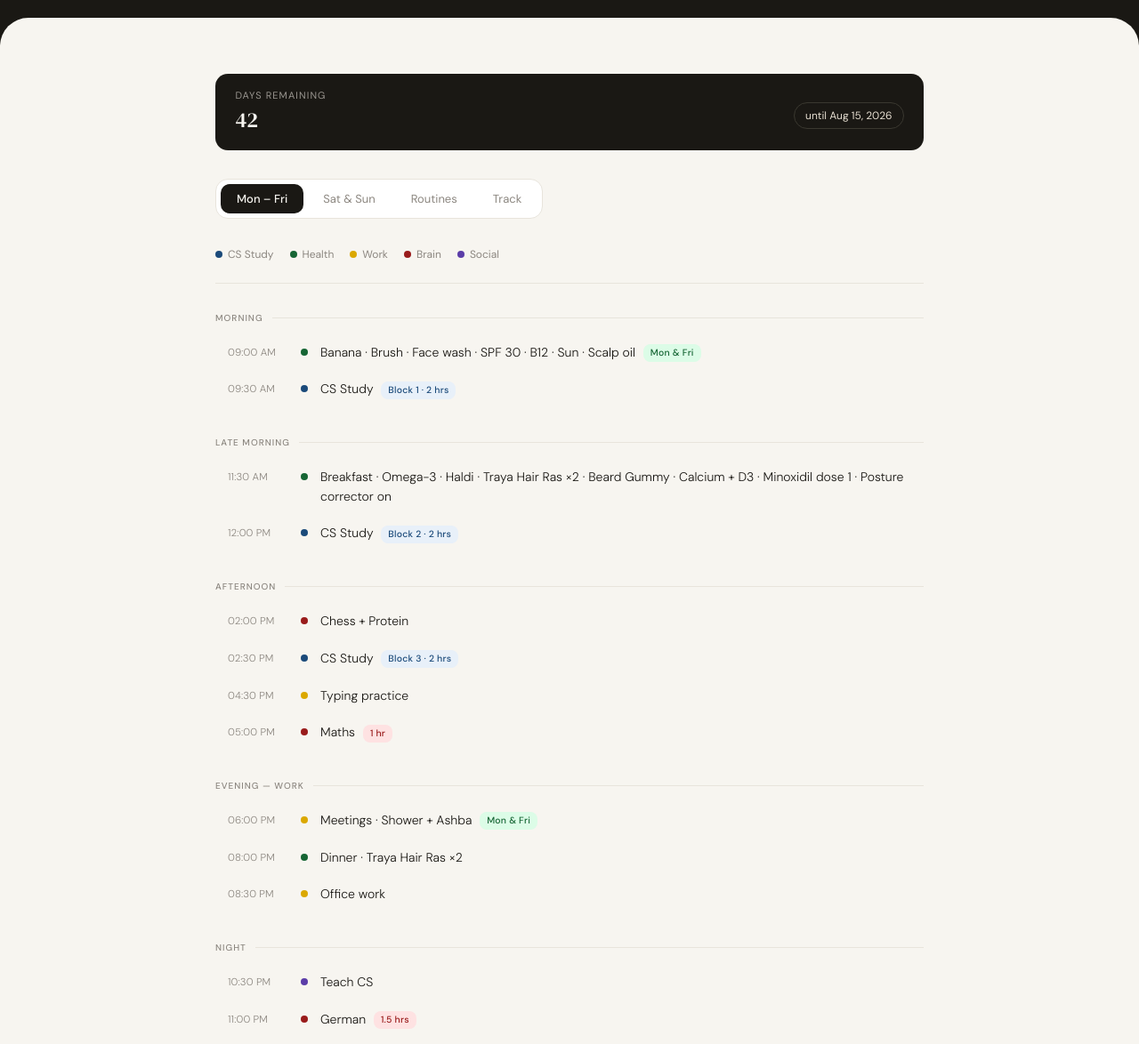
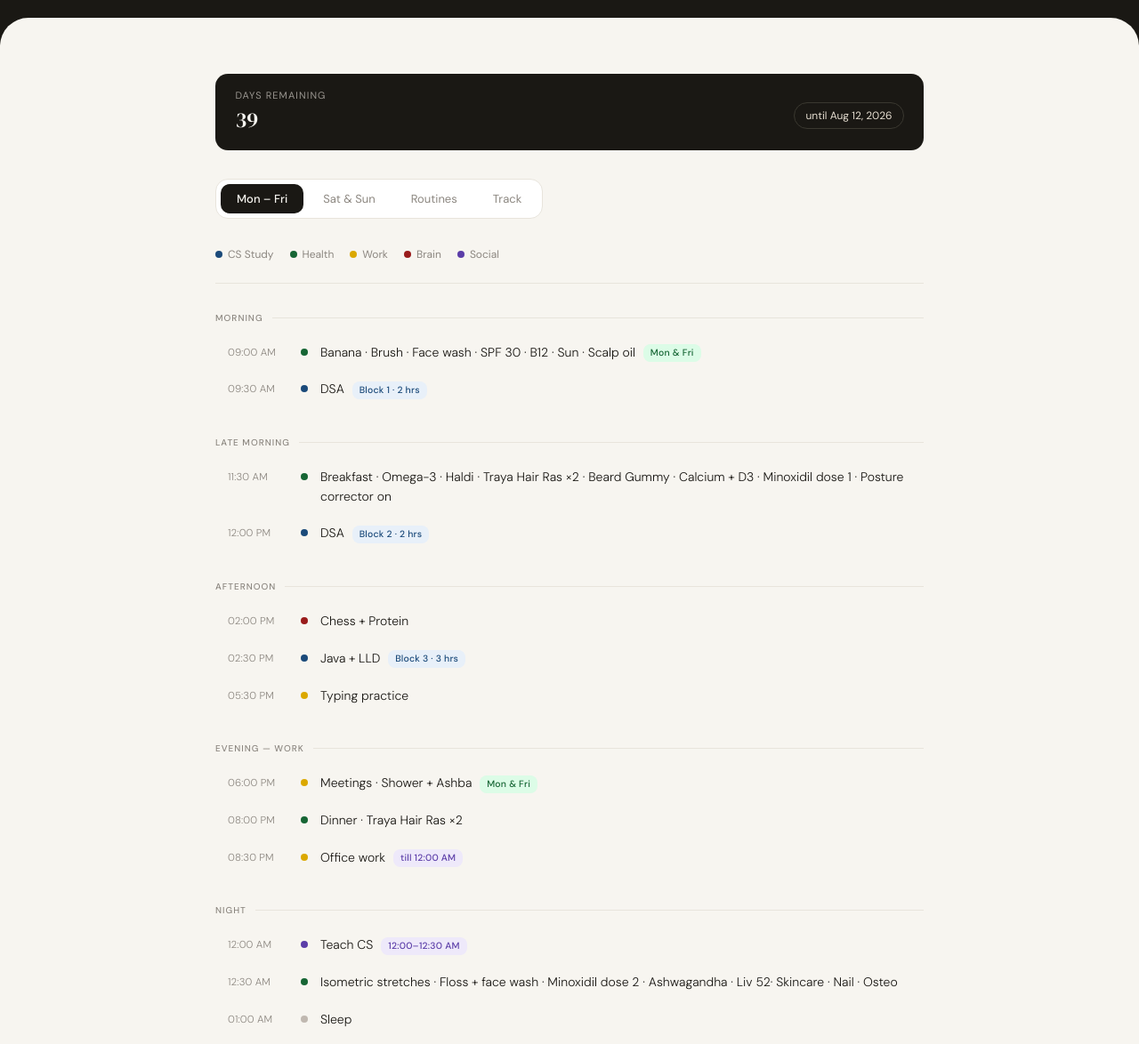
Before and after one commit to Vibhor13tiwari/Schedule, a plain HTML site: page index.html in a window 1280 px wide. Shown: the part 113-1287 px from the top of the page at 89% size. Drawn offline with Linux system fonts and the light colour scheme.

Commit message:
Release_V1.1.0

```diff
--- a/index.html
+++ b/index.html
@@ -1,10 +1,10 @@
-<!-- version 1-->
 <!DOCTYPE html>
+<!-- v1.1: On hold till Sept 2: Varsity, Maths, German, Finshots, Reading, Book Club, Toastmasters. -->
 <html lang="en">
 <head>
 <meta charset="UTF-8">
 <meta name="viewport" content="width=device-width, initial-scale=1.0">
-<title>Daily Schedule · Aug 15 Lock-in</title>
+<title>Daily Schedule · Aug 12 Lock-in</title>
 <link href="https://fonts.googleapis.com/css2?family=DM+Serif+Display&family=DM+Sans:ital,wght@0,300;0,400;0,500;1,300&display=swap" rel="stylesheet">
 <style>
   :root {
@@ -282,7 +282,7 @@
       <div class="countdown-label">Days remaining</div>
       <div class="countdown-num" id="daysLeft">—</div>
     </div>
-    <div class="countdown-right">until Aug 15, 2026</div>
+    <div class="countdown-right">until Aug 12, 2026</div>
   </div>
 
   <div class="tabs">
@@ -304,26 +304,24 @@
   <div id="tab-weekday" class="schedule-block">
     <div class="section-label">Morning</div>
     <div class="row"><div class="time">09:00 AM</div><div class="dot-col"><div class="dot dot-routine"></div></div><div class="entry">Banana · Brush · Face wash · SPF 30 · B12 · Sun · Scalp oil <span class="badge b-health">Mon & Fri</span> </div></div>
-    <div class="row"><div class="time">09:30 AM</div><div class="dot-col"><div class="dot dot-study"></div></div><div class="entry">CS Study  <span class="badge b-study">Block 1 · 2 hrs</span></div></div>
+    <div class="row"><div class="time">09:30 AM</div><div class="dot-col"><div class="dot dot-study"></div></div><div class="entry">DSA  <span class="badge b-study">Block 1 · 2 hrs</span></div></div>
 
     <div class="section-label">Late Morning</div>
     <div class="row"><div class="time">11:30 AM</div><div class="dot-col"><div class="dot dot-health"></div></div><div class="entry">Breakfast · Omega-3 · Haldi · Traya Hair Ras ×2 · Beard Gummy · Calcium + D3 · Minoxidil dose 1 · Posture corrector on</div></div>
-    <div class="row"><div class="time">12:00 PM</div><div class="dot-col"><div class="dot dot-study"></div></div><div class="entry">CS Study <span class="badge b-study">Block 2 · 2 hrs</span></div></div>
+    <div class="row"><div class="time">12:00 PM</div><div class="dot-col"><div class="dot dot-study"></div></div><div class="entry">DSA <span class="badge b-study">Block 2 · 2 hrs</span></div></div>
 
     <div class="section-label">Afternoon</div>
     <div class="row"><div class="time">02:00 PM</div><div class="dot-col"><div class="dot dot-brain"></div></div><div class="entry">Chess + Protein</div></div>
-    <div class="row"><div class="time">02:30 PM</div><div class="dot-col"><div class="dot dot-study"></div></div><div class="entry">CS Study <span class="badge b-study">Block 3 · 2 hrs</span></div></div>
-    <div class="row"><div class="time">04:30 PM</div><div class="dot-col"><div class="dot dot-work"></div></div><div class="entry">Typing practice</div></div>
-    <div class="row"><div class="time">05:00 PM</div><div class="dot-col"><div class="dot dot-brain"></div></div><div class="entry">Maths <span class="badge b-brain">1 hr</span></div></div>
+    <div class="row"><div class="time">02:30 PM</div><div class="dot-col"><div class="dot dot-study"></div></div><div class="entry">Java + LLD <span class="badge b-study">Block 3 · 3 hrs</span></div></div>
+    <div class="row"><div class="time">05:30 PM</div><div class="dot-col"><div class="dot dot-work"></div></div><div class="entry">Typing practice</div></div>
 
     <div class="section-label">Evening — Work</div>
     <div class="row"><div class="time">06:00 PM</div><div class="dot-col"><div class="dot dot-work"></div></div><div class="entry"> Meetings · Shower + Ashba <span class="badge b-health">Mon & Fri</span></div></div>
     <div class="row"><div class="time">08:00 PM</div><div class="dot-col"><div class="dot dot-health"></div></div><div class="entry">Dinner · Traya Hair Ras ×2</div></div>
-    <div class="row"><div class="time">08:30 PM</div><div class="dot-col"><div class="dot dot-work"></div></div><div class="entry">Office work</div></div>
+    <div class="row"><div class="time">08:30 PM</div><div class="dot-col"><div class="dot dot-work"></div></div><div class="entry">Office work <span class="badge b-social">till 12:00 AM</span></div></div>
 
     <div class="section-label">Night</div>
-    <div class="row"><div class="time">10:30 PM</div><div class="dot-col"><div class="dot dot-social"></div></div><div class="entry">Teach CS</div></div>
-    <div class="row"><div class="time">11:00 PM</div><div class="dot-col"><div class="dot dot-brain"></div></div><div class="entry">German <span class="badge b-brain">1.5 hrs</span></div></div>
+    <div class="row"><div class="time">12:00 AM</div><div class="dot-col"><div class="dot dot-social"></div></div><div class="entry">Teach CS <span class="badge b-social">12:00–12:30 AM</span></div></div>
     <div class="row"><div class="time">12:30 AM</div><div class="dot-col"><div class="dot dot-routine"></div></div><div class="entry">Isometric stretches · Floss + face wash · Minoxidil dose 2 · Ashwagandha · Liv 52· Skincare · Nail · Osteo </div></div>
     <div class="row"><div class="time">01:00 AM</div><div class="dot-col"><div class="dot dot-rest"></div></div><div class="entry">Sleep</div></div>
   </div>
@@ -332,21 +330,19 @@
   <div id="tab-weekend" class="schedule-block hidden">
     <div class="section-label">Morning</div>
     <div class="row"><div class="time">09:00 AM</div><div class="dot-col"><div class="dot dot-routine"></div></div><div class="entry">Banana · Brush · Face wash · SPF 30 · B12 </div></div>
-    <div class="row"><div class="time">09:30 AM</div><div class="dot-col"><div class="dot dot-study"></div></div><div class="entry">CS Study <span class="badge b-study">Block 1 · 2 hrs</span></div></div>
+    <div class="row"><div class="time">09:30 AM</div><div class="dot-col"><div class="dot dot-study"></div></div><div class="entry">DSA <span class="badge b-study">Block 1 · 2 hrs</span></div></div>
 
     <div class="section-label">Late Morning</div>
     <div class="row"><div class="time">11:30 AM</div><div class="dot-col"><div class="dot dot-health"></div></div><div class="entry">Breakfast · Omega-3 · Haldi · Traya Hair Ras ×2 · Beard Gummy · Calcium + D3 · Minoxidil dose 1 · Posture corrector on</div></div>
-    <div class="row"><div class="time">12:00 PM</div><div class="dot-col"><div class="dot dot-study"></div></div><div class="entry">CS Study <span class="badge b-study">Block 2 · 2 hrs</span></div></div>
+    <div class="row"><div class="time">12:00 PM</div><div class="dot-col"><div class="dot dot-study"></div></div><div class="entry">DSA <span class="badge b-study">Block 2 · 2 hrs</span></div></div>
 
     <div class="section-label">Afternoon</div>
     <div class="row"><div class="time">02:00 PM</div><div class="dot-col"><div class="dot dot-brain"></div></div><div class="entry">Chess + Protein</div></div>
-    <div class="row"><div class="time">02:30 PM</div><div class="dot-col"><div class="dot dot-study"></div></div><div class="entry">CS Study <span class="badge b-study">Block 3 · 2 hrs</span></div></div>
-    <div class="row"><div class="time">04:30 PM</div><div class="dot-col"><div class="dot dot-work"></div></div><div class="entry">Typing practice</div></div>
-    <div class="row"><div class="time">05:00 PM</div><div class="dot-col"><div class="dot dot-brain"></div></div><div class="entry">Maths  <span class="badge b-brain">1 hr</span></div></div>
+    <div class="row"><div class="time">02:30 PM</div><div class="dot-col"><div class="dot dot-study"></div></div><div class="entry">Java + LLD <span class="badge b-study">Block 3 · 3 hrs</span></div></div>
+    <div class="row"><div class="time">05:30 PM</div><div class="dot-col"><div class="dot dot-brain"></div></div><div class="entry">Typing practice</div></div>
 
     <div class="section-label">Night</div>
     <div class="row"><div class="time">06:00 PM</div><div class="dot-col"><div class="dot dot-social"></div></div><div class="entry">Chill</div></div>
-    <div class="row"><div class="time">11:00 PM</div><div class="dot-col"><div class="dot dot-brain"></div></div><div class="entry">German <span class="badge b-brain">1.5 hrs</span></div></div>
     <div class="row"><div class="time">12:30 AM</div><div class="dot-col"><div class="dot dot-routine"></div></div><div class="entry">Isometric stretches · Floss + face wash · Minoxidil dose 2 · Ashwagandha · Liv 52 · Glyco Clear <span class="badge b-study">M · W · F</span> / Adapalene <span class="badge b-social">T · T · S</span> · Barrier cream · Nail · Osteo  · Face mask + Derma roll <span class="badge b-sun">Sun</span> · No Minoxidil <span class="badge b-sun">Sun</span></div></div>
     <div class="row"><div class="time">01:00 AM</div><div class="dot-col"><div class="dot dot-rest"></div></div><div class="entry">Sleep</div></div>
   </div>
@@ -467,7 +463,8 @@
           <div class="step"><div class="step-num">—</div><div>Arm squeezer on the desk during all CS study blocks</div></div>
           <div class="step"><div class="step-num">—</div><div>Chess + paneer only in the 2:00–2:30 PM slot</div></div>
           <div class="step"><div class="step-num">—</div><div>Nail paint at 12:30 AM so it sets fully overnight</div></div>
-          <div class="step"><div class="step-num">—</div><div>Schedule locked till Aug 15 — no discretionary changes</div></div>
+          <div class="step"><div class="step-num">—</div><div>Varsity, standalone Maths, German, Finshots, Reading, Book Club, Toastmasters — on hold till Aug 12</div></div>
+          <div class="step"><div class="step-num">—</div><div>Schedule locked till Aug 12 — no discretionary changes</div></div>
         </div>
       </div>
 
@@ -479,17 +476,15 @@
     <div class="section-label">Habits</div>
     <div class="row"><input type="checkbox" class="track-check"><div class="dot-col"><div class="dot dot-routine"></div></div><div class="entry">Wake at 9:00 AM</div></div>
     <div class="row"><input type="checkbox" class="track-check"><div class="dot-col"><div class="dot dot-routine"></div></div><div class="entry">Morning routine </div></div>
-    <div class="row"><input type="checkbox" class="track-check"><div class="dot-col"><div class="dot dot-study"></div></div><div class="entry">CS 1 </div></div>
+    <div class="row"><input type="checkbox" class="track-check"><div class="dot-col"><div class="dot dot-study"></div></div><div class="entry">DSA 1 </div></div>
     <div class="row"><input type="checkbox" class="track-check"><div class="dot-col"><div class="dot dot-health"></div></div><div class="entry">Breakfast + supplements</div></div>
-    <div class="row"><input type="checkbox" class="track-check"><div class="dot-col"><div class="dot dot-study"></div></div><div class="entry">CS 2 </div></div>
+    <div class="row"><input type="checkbox" class="track-check"><div class="dot-col"><div class="dot dot-study"></div></div><div class="entry">DSA 2 </div></div>
     <div class="row"><input type="checkbox" class="track-check"><div class="dot-col"><div class="dot dot-brain"></div></div><div class="entry">Chess + paneer</div></div>
-    <div class="row"><input type="checkbox" class="track-check"><div class="dot-col"><div class="dot dot-study"></div></div><div class="entry">CS 3 </div></div>
+    <div class="row"><input type="checkbox" class="track-check"><div class="dot-col"><div class="dot dot-study"></div></div><div class="entry">Java + LLD </div></div>
     <div class="row"><input type="checkbox" class="track-check"><div class="dot-col"><div class="dot dot-brain"></div></div><div class="entry">Typing practice</div></div>
-    <div class="row"><input type="checkbox" class="track-check"><div class="dot-col"><div class="dot dot-brain"></div></div><div class="entry">Maths </div></div>
     <div class="row"><input type="checkbox" class="track-check"><div class="dot-col"><div class="dot dot-health"></div></div><div class="entry">4 bottles water</div></div>
     <div class="row"><input type="checkbox" class="track-check"><div class="dot-col"><div class="dot dot-work"></div></div><div class="entry">No nail biting</div></div>
     <div class="row"><input type="checkbox" class="track-check"><div class="dot-col"><div class="dot dot-work"></div></div><div class="entry">No eye rubbing</div></div>
-    <div class="row"><input type="checkbox" class="track-check"><div class="dot-col"><div class="dot dot-brain"></div></div><div class="entry">German </div></div>
     <div class="row"><input type="checkbox" class="track-check"><div class="dot-col"><div class="dot dot-routine"></div></div><div class="entry">Night routine </div></div>
     <div class="row"><input type="checkbox" class="track-check"><div class="dot-col"><div class="dot dot-rest"></div></div><div class="entry">Sleep by 1:00 AM</div></div>
     <div style="margin-top: 20px; text-align: right;">
@@ -516,7 +511,7 @@
   }
 
   (function() {
-    const target = new Date('2026-08-15T00:00:00');
+    const target = new Date('2026-08-12T00:00:00');
     const now = new Date();
     const diffMs = target - now;
     const diffDays = Math.ceil(diffMs / (1000 * 60 * 60 * 24));
@@ -524,13 +519,13 @@
     const sub = document.getElementById('countdownSub');
     if (diffDays > 0) {
       el.textContent = diffDays;
-      sub.textContent = 'days remaining until Aug 15, 2026';
+      if (sub) sub.textContent = 'days remaining until Aug 12, 2026';
     } else if (diffDays === 0) {
       el.textContent = 'Today';
-      sub.textContent = 'This is the day.';
+      if (sub) sub.textContent = 'This is the day.';
     } else {
       el.textContent = '0';
-      sub.textContent = 'Aug 15, 2026 has passed.';
+      if (sub) sub.textContent = 'Aug 12, 2026 has passed.';
     }
   })();
 
```
